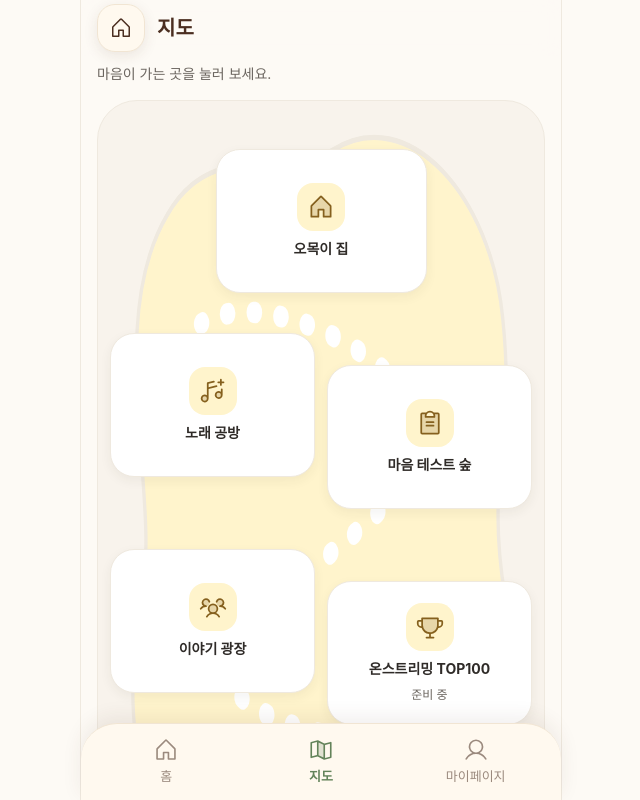
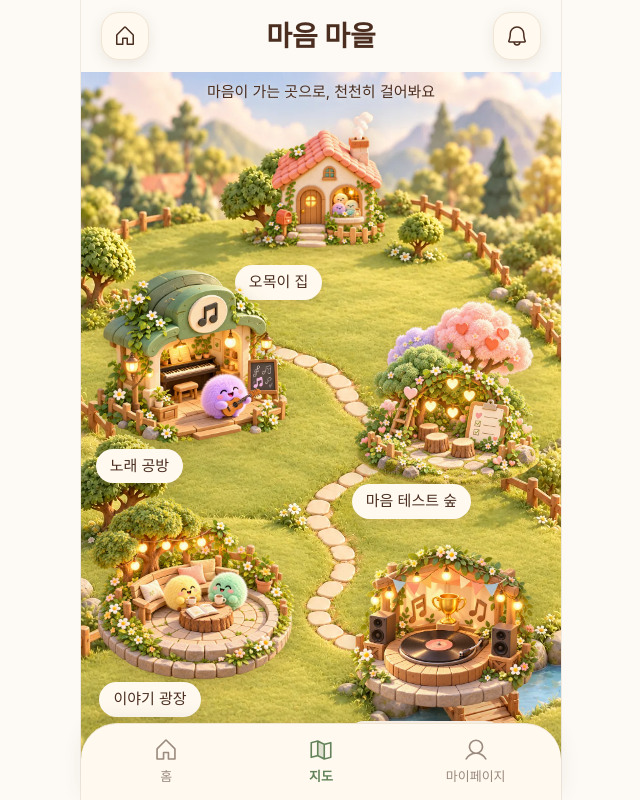
Before and after one commit to Auto-hyun/2026-2-OSSProj-Warmplus-05, a Next.js app in the folder src/: page /map in a window 1280 px wide. Shown: the top 800 px of the page, without its empty margins (319-959 px from the left). Built offline with nearby package versions, Linux system fonts and the light colour scheme; a web font is replaced by a local one.

Commit message:
지도를 마음 마을 그림 위 장소 배치로 개편

```diff
--- a/src/components/map/MapScreen.tsx
+++ b/src/components/map/MapScreen.tsx
@@ -1,74 +1,99 @@
 'use client';
 
-import { EnvelopeIcon, HouseIcon, ClipboardTextIcon, MusicNotesPlusIcon, TrophyIcon, UsersThreeIcon, type Icon } from '@phosphor-icons/react';
-import { AppBar } from '@/components/layout/AppBar';
-import { Button, ButtonLink } from '@/components/ui/Button';
+import Image from 'next/image';
+import Link from 'next/link';
+import type { ReactNode } from 'react';
+import { BellButton, HomeButton } from '@/components/ui/RoundButton';
 import { toast } from '@/components/ui/Toast';
 import { TESTS } from '@/data/tests';
 
-/** 첫 장소(오목이 집)는 지도 맨 위 가운데, 나머지는 2열로 지그재그 */
-const PLACES: { name: string; href?: string; Icon: Icon }[] = [
-  { name: '오목이 집', href: '/', Icon: HouseIcon },
-  { name: '노래 공방', href: '/create', Icon: MusicNotesPlusIcon },
-  { name: '마음 테스트 숲', href: `/tests/${TESTS[0].id}`, Icon: ClipboardTextIcon },
-  { name: '이야기 광장', href: '/community', Icon: UsersThreeIcon },
-  { name: '온스트리밍 TOP100', Icon: TrophyIcon },
-  { name: '온기 우체국', Icon: EnvelopeIcon },
+/** 지도 기준 크기(px, Figma 프레임). 위치는 이 크기에 대한 %로 둬서 화면 폭이 달라도 구도가 유지된다 */
+const W = 390;
+const H = 694;
+
+type Place = {
+  name: string;
+  /** 없으면 준비 중 */
+  href?: string;
+  /** public/village 그림과 원본 크기 */
+  src: string;
+  size: [number, number];
+  /** 그림 왼쪽 위(x, y)와 폭, 이름표 왼쪽 위 (모두 기준 크기 px) */
+  at: { x: number; y: number; w: number };
+  label: { x: number; y: number };
+};
+
+const PLACES: Place[] = [
+  { name: '오목이 집', href: '/', src: 'house', size: [600, 647], at: { x: 147, y: 32, w: 103 }, label: { x: 125, y: 157 } },
+  { name: '노래 공방', href: '/create', src: 'workshop', size: [600, 534], at: { x: 10, y: 160, w: 160 }, label: { x: 12, y: 306 } },
+  { name: '마음 테스트 숲', href: `/tests/${TESTS[0].id}`, src: 'test-forest', size: [600, 598], at: { x: 222, y: 185, w: 152 }, label: { x: 220, y: 335 } },
+  { name: '이야기 광장', href: '/community', src: 'plaza', size: [600, 534], at: { x: 7, y: 345, w: 167 }, label: { x: 15, y: 496 } },
+  { name: '온스트리밍 TOP100', src: 'stage', size: [600, 523], at: { x: 217, y: 382, w: 155 }, label: { x: 216, y: 527 } },
+  { name: '온기 우체국', src: 'post-office', size: [600, 497], at: { x: 15, y: 540, w: 143 }, label: { x: 10, y: 662 } },
 ];
 
-/** 지도 위 장소에서 각 기능으로 들어간다. 배경은 나중에 그림으로 교체할 수 있다. */
+const pct = (v: number, of: number) => `${(v / of) * 100}%`;
+
+/** 마음 마을: 마을 그림 위 장소를 누르면 각 기능으로 들어간다. 그림은 public/village에서 교체 가능 */
 export function MapScreen() {
   return (
     <>
-      <AppBar title="지도" />
-      <div className="space-y-4 px-4 pt-2">
-        <p className="text-sm text-ink-600">마음이 가는 곳을 눌러 보세요.</p>
-        <nav aria-label="지도 속 장소" className="relative isolate overflow-hidden rounded-[40px] border border-line bg-line/40">
-          <svg aria-hidden="true" viewBox="0 0 400 480" preserveAspectRatio="none" className="pointer-events-none absolute inset-0 -z-10 h-full w-full">
-            <path
-              d="M62 64C101 20 171 43 209 28C279 0 353 54 363 122C375 194 347 208 365 278C389 365 328 438 257 445C184 454 147 474 84 430C25 388 24 330 40 274C55 220 6 123 62 64Z"
-              className="fill-yellow-100 stroke-line"
-              strokeWidth="3"
+      <header className="flex items-center justify-between px-5 pt-[calc(env(safe-area-inset-top)+12px)] pb-3">
+        <HomeButton />
+        <h1 className="text-[28px] font-bold text-cocoa-900">마음 마을</h1>
+        <BellButton />
+      </header>
+
+      <nav aria-label="마음 마을 장소" className="relative isolate w-full overflow-hidden" style={{ aspectRatio: `${W} / ${H}` }}>
+        <Image src="/village/map-bg.webp" alt="" fill preload sizes="480px" className="-z-10 object-cover" />
+        <p className="absolute inset-x-0 top-[1%] text-center text-[15px] text-cocoa-900 [text-shadow:0_1px_6px_rgba(255,249,239,0.9)]">
+          마음이 가는 곳으로, 천천히 걸어봐요
+        </p>
+
+        <ul>
+          {PLACES.map((p) => {
+            const h = (p.at.w * p.size[1]) / p.size[0];
+            const content: ReactNode = (
+              <>
+                <Image
+                  src={`/village/${p.src}.webp`}
+                  alt=""
+                  width={p.size[0]}
+                  height={p.size[1]}
+                  sizes="200px"
+                  draggable={false}
+                  className="h-auto w-full select-none [filter:drop-shadow(0_8px_10px_rgba(80,55,20,0.22))]"
                 />
-            <path
-              d="M92 125C145 104 252 137 288 173S205 251 130 295S239 371 297 355"
-              fill="none"
-              className="stroke-surface"
-              strokeWidth="12"
-              strokeLinecap="round"
-              strokeDasharray="2 22"
-            />
-          </svg>
-          <ul className="grid grid-cols-2 items-start gap-x-3 gap-y-10 px-3 py-12">
-            {PLACES.map(({ name, href, Icon }, index) => {
-              const content = (
-                <>
-                  <span className="grid size-12 shrink-0 place-items-center rounded-2xl bg-yellow-100 text-brown-600">
-                    <Icon size={28} weight="duotone" aria-hidden />
+                <span
+                  className="absolute flex flex-col items-center gap-1"
+                  style={{ left: pct(p.label.x - p.at.x, p.at.w), top: pct(p.label.y - p.at.y, h) }}
+                >
+                  <span className="rounded-full bg-cream px-3.5 py-1.5 text-[15px] whitespace-nowrap text-cocoa-900 shadow-[0_4px_12px_rgba(75,46,32,0.14)]">
+                    {p.name}
                   </span>
-                  <span className="leading-snug">{name}</span>
-                  {!href && <span className="text-xs font-medium text-ink-600">준비 중</span>}
+                  {!p.href && <span className="rounded-full bg-peach-200 px-2 py-0.5 text-xs text-cocoa-900">준비 중</span>}
+                </span>
               </>
             );
-              const className = 'h-auto! min-h-36 w-full flex-col rounded-3xl px-2! py-4 text-sm! shadow-[0_4px_12px_rgba(47,43,40,0.06)]';
+            const className = 'absolute block transition-transform active:scale-95';
+            const style = { left: pct(p.at.x, W), top: pct(p.at.y, H), width: pct(p.at.w, W) };
 
             return (
-                <li key={name} className={index === 0 ? 'col-span-2 mx-auto w-1/2' : index % 2 === 0 ? 'pt-8' : undefined}>
-                  {href ? (
-                    <ButtonLink href={href} variant="secondary" className={className}>
+              <li key={p.name}>
+                {p.href ? (
+                  <Link href={p.href} aria-label={p.name} className={className} style={style}>
                     {content}
-                    </ButtonLink>
+                  </Link>
                 ) : (
-                    <Button variant="secondary" className={className} onClick={() => toast('준비 중')}>
+                  <button type="button" aria-label={`${p.name} (준비 중)`} className={className} style={style} onClick={() => toast('준비 중이에요')}>
                     {content}
-                    </Button>
+                  </button>
                 )}
               </li>
             );
           })}
         </ul>
       </nav>
-      </div>
     </>
   );
 }
```
Lines whose indentation alone changed are shown as unchanged.
